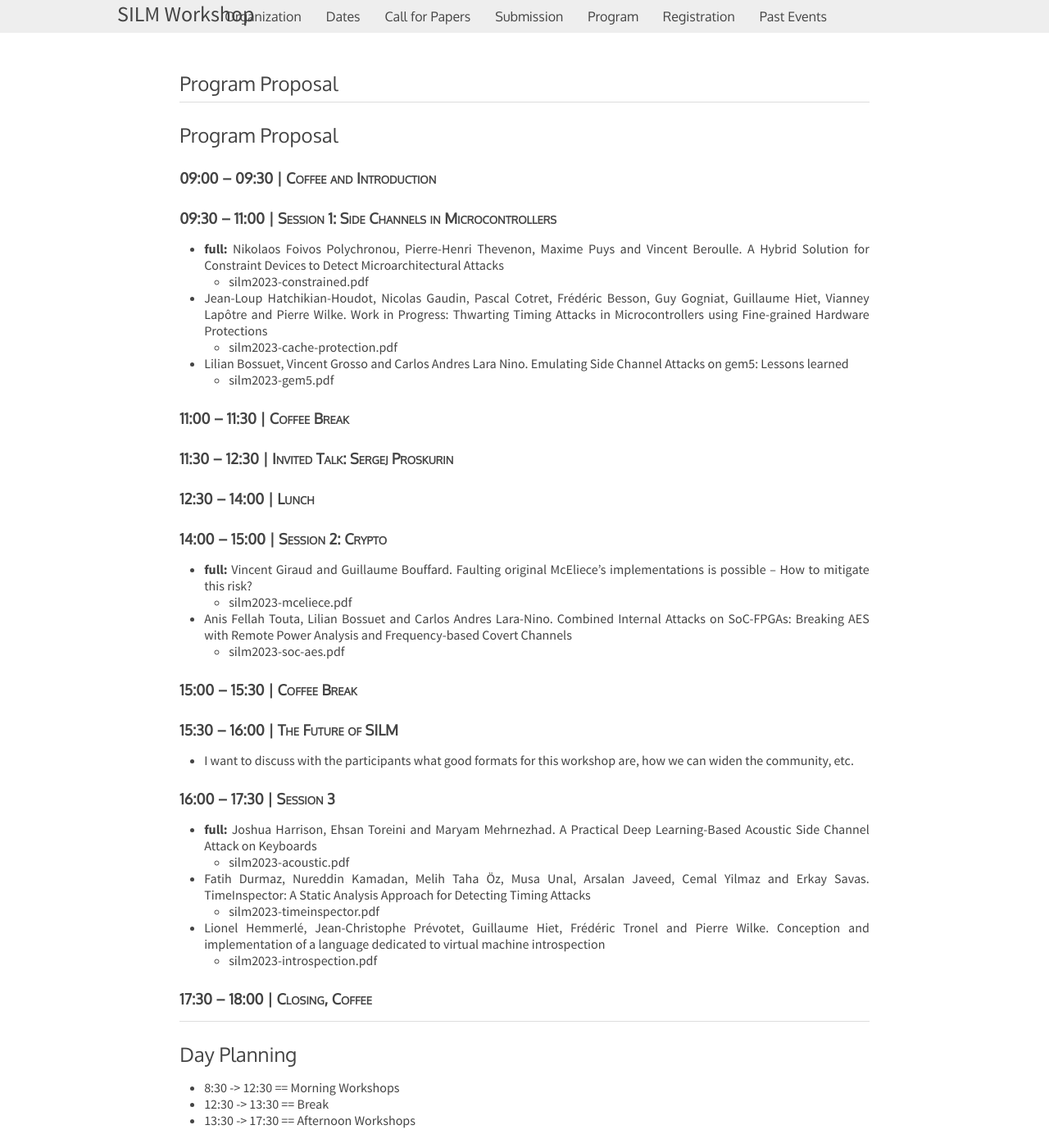
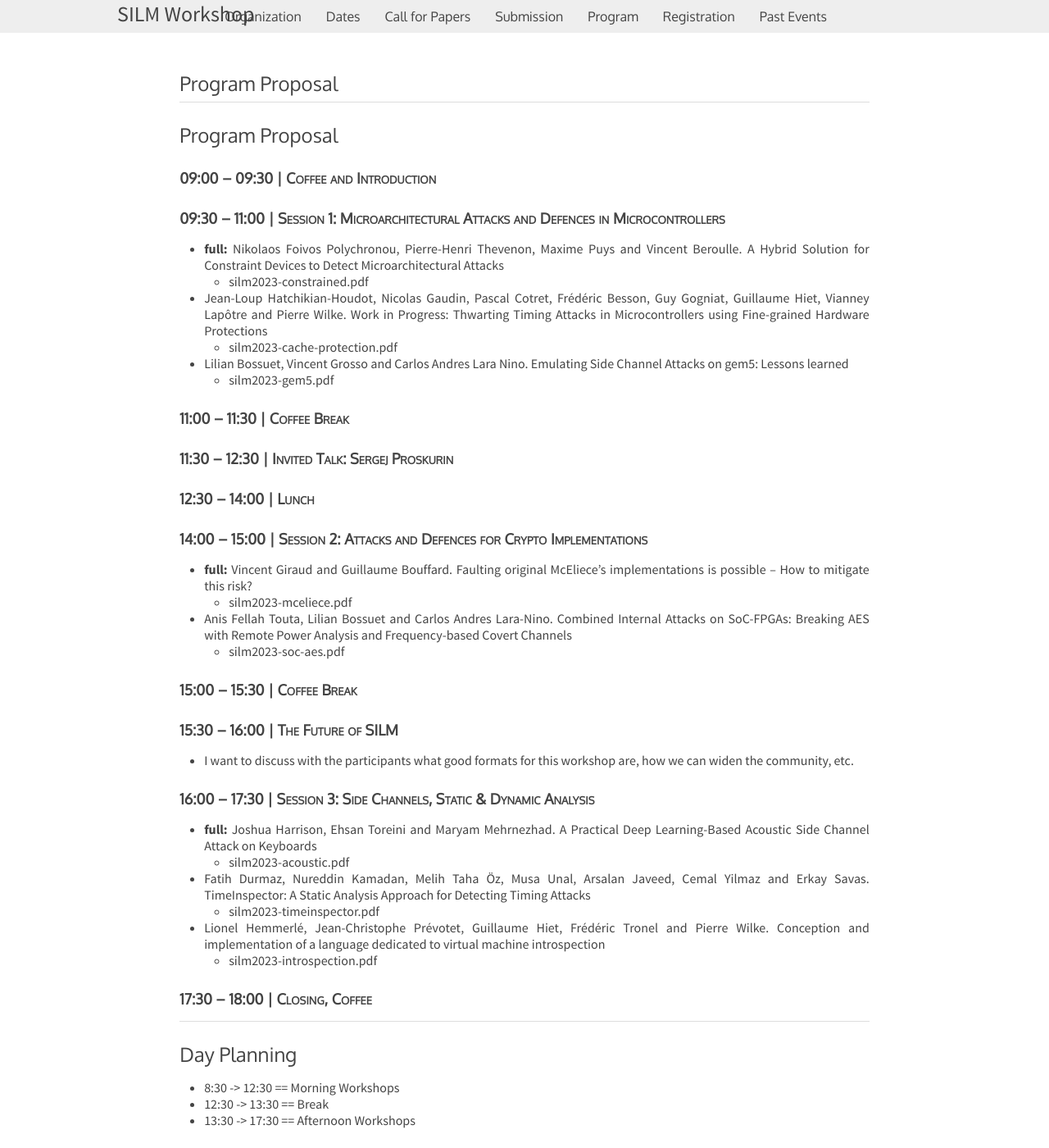
Before and after one commit to silm-workshop/silm-workshop.github.io, a Jekyll site: the page built from 2023-program.md, in a window 1280 px wide and 1400 px high. Shown: the whole window at 82% size. Built offline with Jekyll 4.4.1, drawn with Linux system fonts in a browser that asks for light colours; our own code applies the rules of GitHub Pages for plain Markdown files.

Commit message:
session names

```diff
--- a/2023-program.md
+++ b/2023-program.md
@@ -3,7 +3,7 @@
 
 ### 09:00 -- 09:30 | Coffee and Introduction
 
-### 09:30 -- 11:00 | Session 1: Side Channels in Microcontrollers
+### 09:30 -- 11:00 | Session 1: Microarchitectural Attacks and Defences in Microcontrollers
 
 * **full:** Nikolaos Foivos Polychronou, Pierre-Henri Thevenon, Maxime Puys
   and Vincent Beroulle. A Hybrid Solution for Constraint Devices to Detect
@@ -24,7 +24,7 @@ Fine-grained Hardware Protections
 
 ### 12:30 -- 14:00 | Lunch
 
-### 14:00 -- 15:00 | Session 2: Crypto
+### 14:00 -- 15:00 | Session 2: Attacks and Defences for Crypto Implementations
 
 * **full:** Vincent Giraud and Guillaume Bouffard. Faulting original
   McEliece’s implementations is possible -- How to mitigate this risk?
@@ -41,7 +41,7 @@ and Frequency-based Covert Channels
 * I want to discuss with the participants what good formats for this
   workshop are, how we can widen the community, etc.
 
-### 16:00 -- 17:30 | Session 3
+### 16:00 -- 17:30 | Session 3: Side Channels, Static & Dynamic Analysis
 
 * **full:** Joshua Harrison, Ehsan Toreini and Maryam Mehrnezhad. A
   Practical Deep Learning-Based Acoustic Side Channel Attack on Keyboards
```
